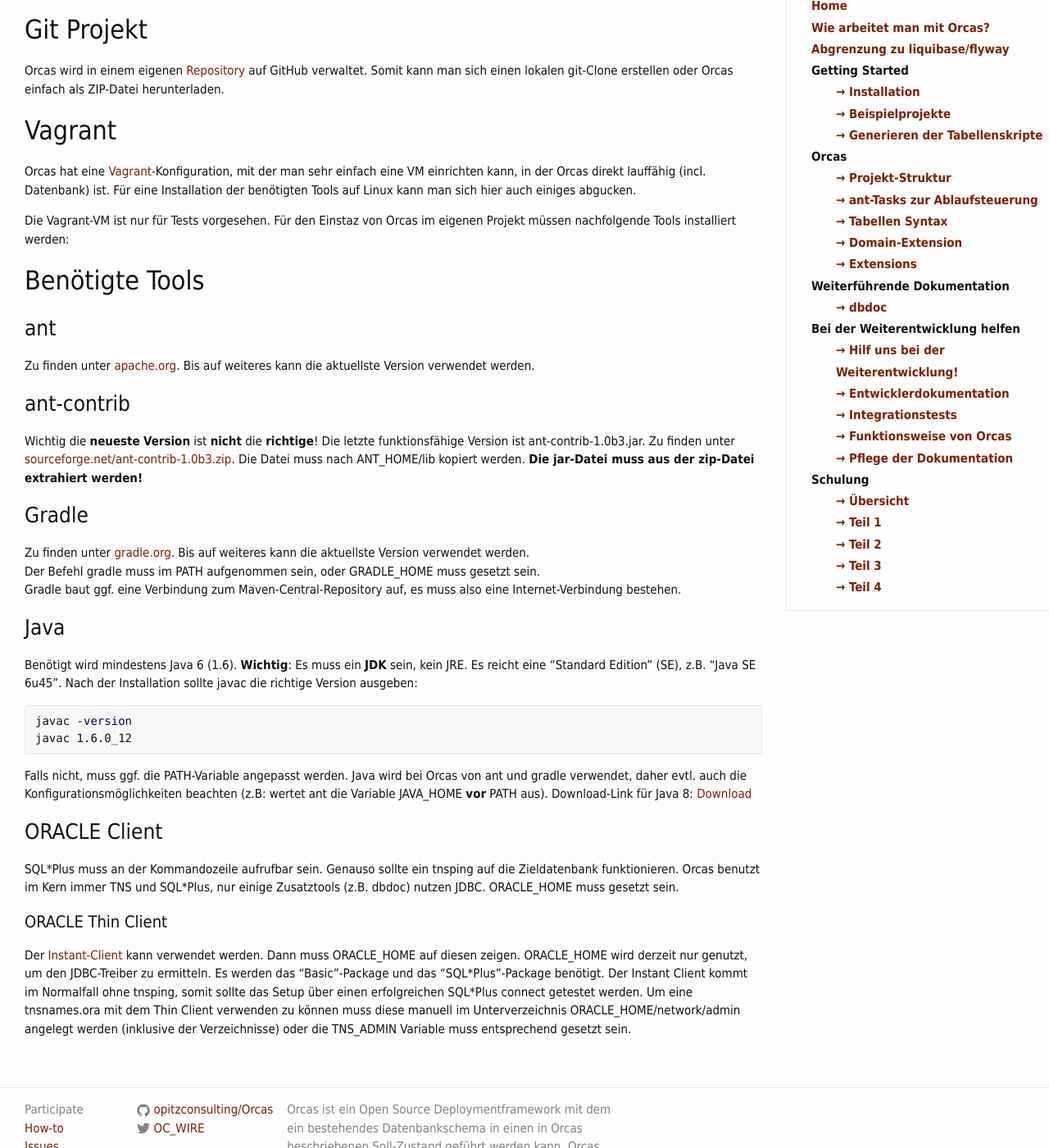
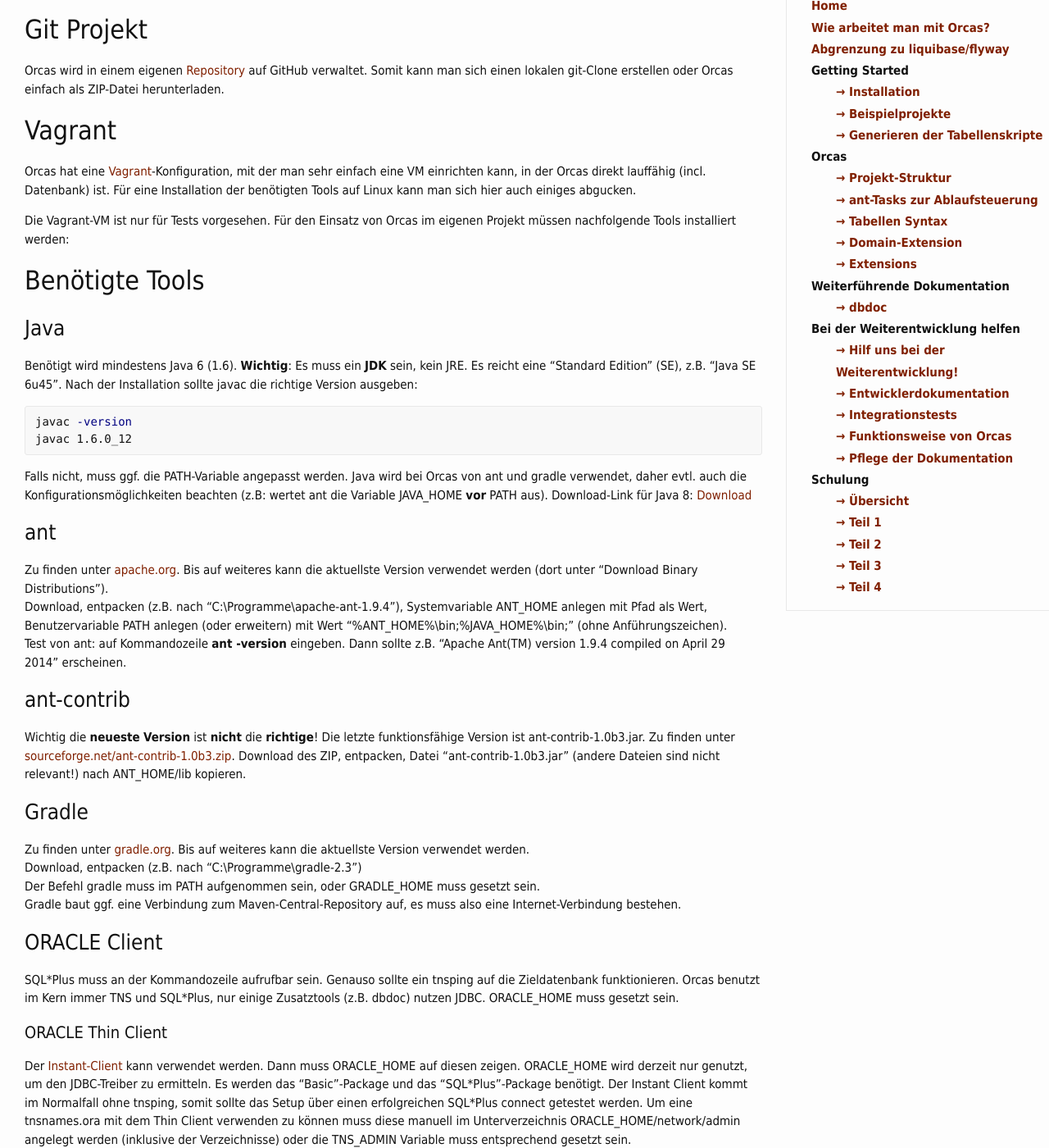
Before and after one commit to opitzconsulting/orcas, a Jekyll site: the page built from _docs/installation.md, in a window 1280 px wide and 1400 px high, scrolled down 272 px. Shown: the whole window at 82% size. Built offline with Jekyll 4.4.1, drawn with Linux system fonts in a browser that asks for light colours.

Commit message:
installation.md: * Java nach vorne verschoben (da Voraussetzung für ant). * zusätzliche Erläuterungen

```diff
--- a/_docs/installation.md
+++ b/_docs/installation.md
@@ -12,25 +12,9 @@
 
 Orcas hat eine [Vagrant](https://de.wikipedia.org/wiki/Vagrant_%28Software%29)-Konfiguration, mit der man sehr einfach eine VM einrichten kann, in der Orcas direkt lauffähig (incl. Datenbank) ist. Für eine Installation der benötigten Tools auf Linux kann man sich hier auch einiges abgucken.
 
-Die Vagrant-VM ist nur für Tests vorgesehen. Für den Einstaz von Orcas im eigenen Projekt müssen nachfolgende Tools installiert werden:
+Die Vagrant-VM ist nur für Tests vorgesehen. Für den Einsatz von Orcas im eigenen Projekt müssen nachfolgende Tools installiert werden:
 
 ##Benötigte Tools
-
-###ant
-
-Zu finden unter [apache.org](http://ant.apache.org/). Bis auf weiteres kann die aktuellste Version verwendet werden.
-
-###ant-contrib
-
-Wichtig die **neueste** **Version** ist **nicht** die **richtige**! Die letzte funktionsfähige Version ist ant-contrib-1.0b3.jar.
-Zu finden unter [sourceforge.net/ant-contrib-1.0b3.zip](http://sourceforge.net/projects/ant-contrib/files/ant-contrib/1.0b3/ant-contrib-1.0b3-bin.zip/download).
-Die Datei muss nach ANT_HOME/lib kopiert werden. **Die jar-Datei muss aus der zip-Datei extrahiert werden!**
-
-###Gradle
-
-Zu finden unter [gradle.org](http://www.gradle.org/). Bis auf weiteres kann die aktuellste Version verwendet werden.
-<br/>Der Befehl gradle muss im PATH aufgenommen sein, oder GRADLE_HOME muss gesetzt sein.
-<br/>Gradle baut ggf. eine Verbindung zum Maven-Central-Repository auf, es muss also eine Internet-Verbindung bestehen.
 
 ###Java
 
@@ -42,6 +26,25 @@
 Falls nicht, muss ggf. die PATH-Variable angepasst werden. Java wird bei Orcas von ant und gradle verwendet, daher evtl. auch die Konfigurationsmöglichkeiten beachten (z.B: wertet ant die Variable JAVA_HOME **vor** PATH aus).
 Download-Link für Java 8: [Download](http://www.oracle.com/technetwork/java/javase/downloads/jdk8-downloads-2133151.html)
 
+###ant
+
+Zu finden unter [apache.org](http://ant.apache.org/). Bis auf weiteres kann die aktuellste Version verwendet werden (dort unter "Download Binary Distributions").
+<br/>Download, entpacken (z.B. nach "C:\Programme\apache-ant-1.9.4"), Systemvariable ANT_HOME anlegen mit Pfad als Wert, Benutzervariable PATH anlegen (oder erweitern) mit Wert "%ANT_HOME%\bin;%JAVA_HOME%\bin;" (ohne Anführungszeichen).
+<br/>Test von ant: auf Kommandozeile **ant -version** eingeben. Dann sollte z.B. "Apache Ant(TM) version 1.9.4 compiled on April 29 2014" erscheinen.
+
+###ant-contrib
+
+Wichtig die **neueste** **Version** ist **nicht** die **richtige**! Die letzte funktionsfähige Version ist ant-contrib-1.0b3.jar.
+Zu finden unter [sourceforge.net/ant-contrib-1.0b3.zip](http://sourceforge.net/projects/ant-contrib/files/ant-contrib/1.0b3/ant-contrib-1.0b3-bin.zip/download).
+Download des ZIP, entpacken, Datei "ant-contrib-1.0b3.jar" (andere Dateien sind nicht relevant!) nach ANT_HOME/lib kopieren.
+
+###Gradle
+
+Zu finden unter [gradle.org](http://www.gradle.org/). Bis auf weiteres kann die aktuellste Version verwendet werden.
+<br/>Download, entpacken (z.B. nach "C:\Programme\gradle-2.3")
+<br/>Der Befehl gradle muss im PATH aufgenommen sein, oder GRADLE_HOME muss gesetzt sein.
+<br/>Gradle baut ggf. eine Verbindung zum Maven-Central-Repository auf, es muss also eine Internet-Verbindung bestehen.
+
 ###ORACLE Client
 
 SQL\*Plus muss an der Kommandozeile aufrufbar sein. Genauso sollte ein tnsping auf die Zieldatenbank funktionieren. Orcas benutzt im Kern immer TNS und SQL\*Plus, nur einige Zusatztools (z.B. dbdoc) nutzen JDBC.
```
